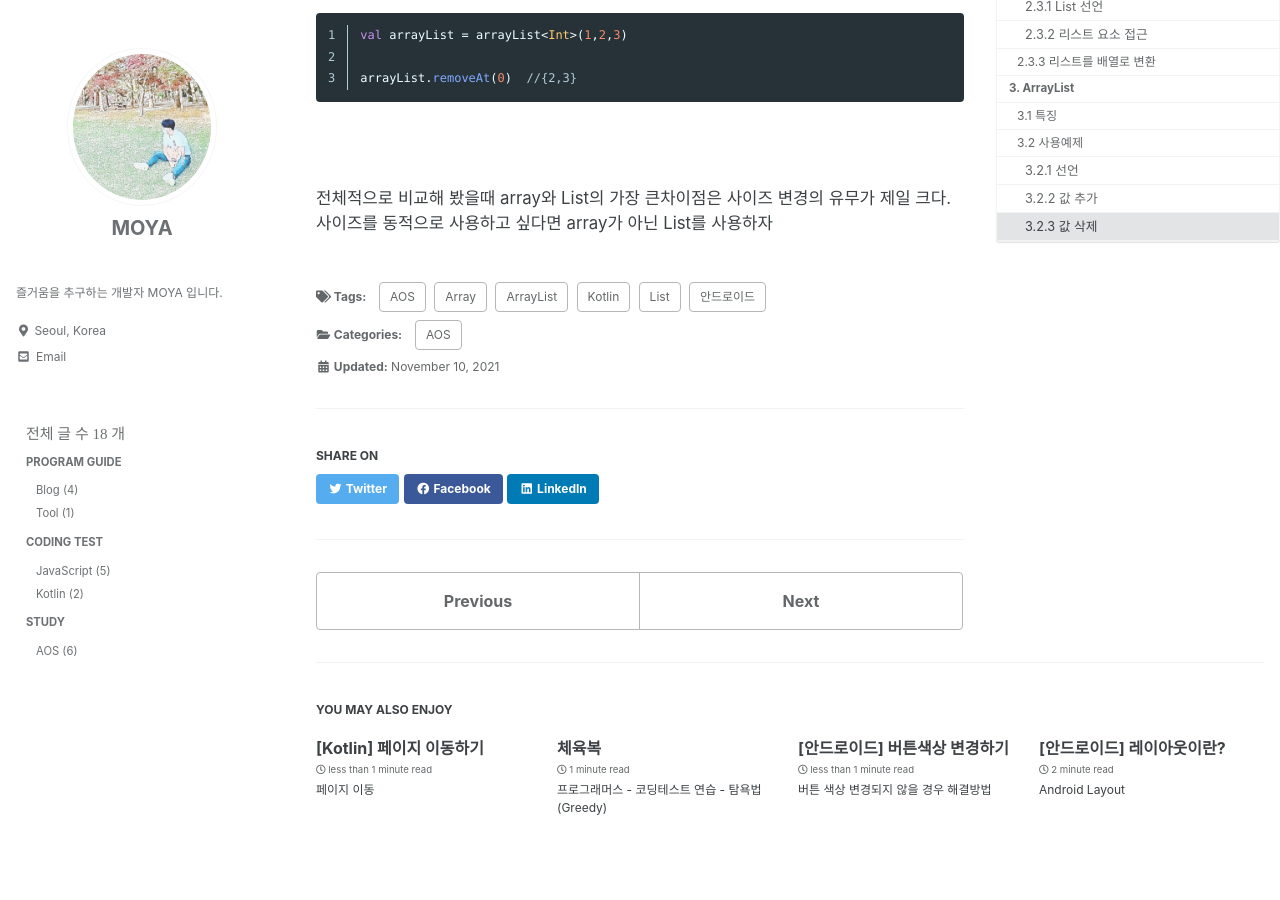
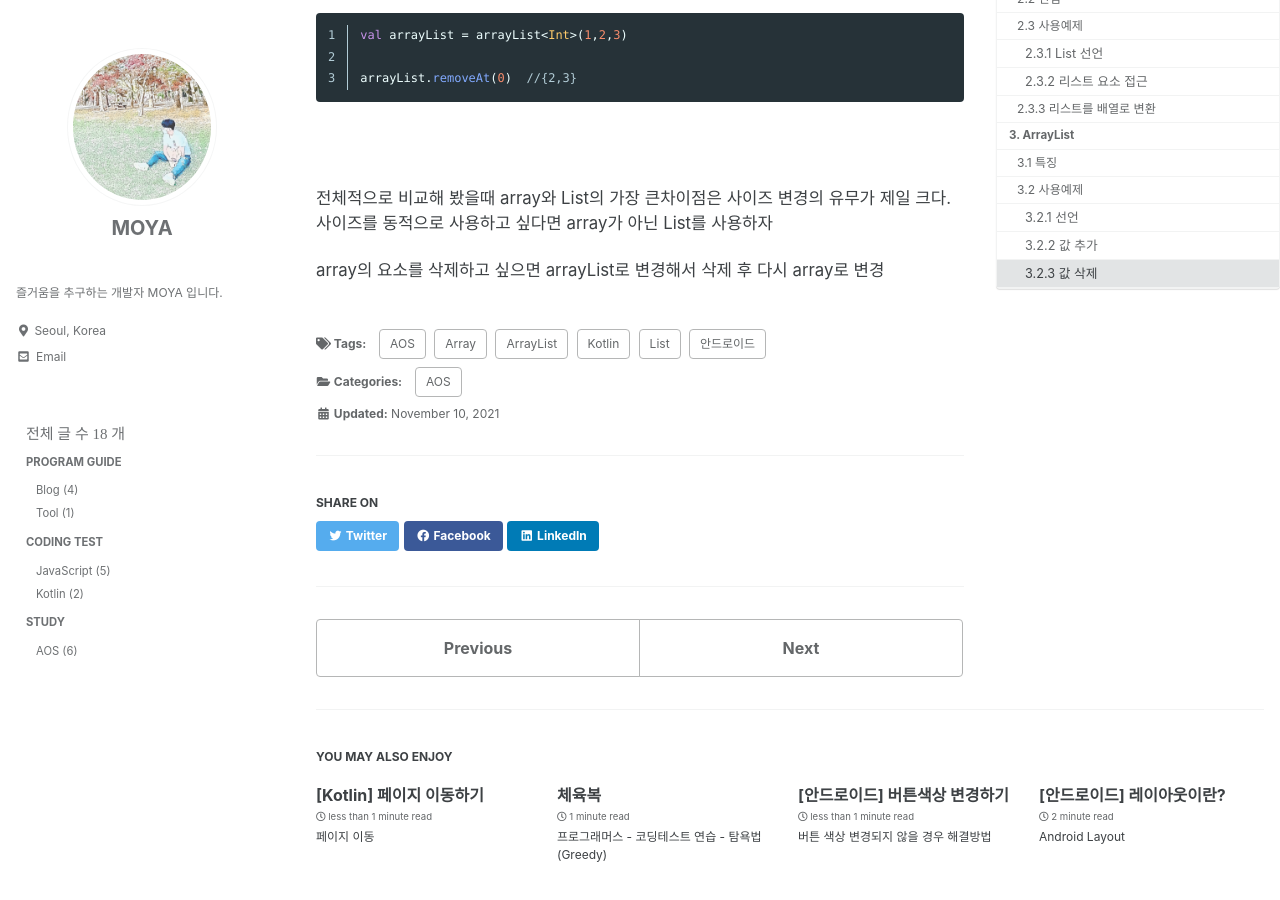
Before and after one commit to kdc7140/kdc7140.github.io, a Jekyll site: the page built from _posts/study/2021-11-10-kotlin005.md, in a window 1280 px wide and 900 px high, scrolled down 3816 px. Built offline with Jekyll 4.4.1, drawn with Linux system fonts in a browser that asks for light colours; cached includes are drawn as plain includes; some web fonts are replaced.

Commit message:
contents change - array,list

```diff
--- a/_posts/study/2021-11-10-kotlin005.md
+++ b/_posts/study/2021-11-10-kotlin005.md
@@ -183,3 +183,5 @@ arrayList.removeAt(0)  //{2,3}
 
 전체적으로 비교해 봤을때 array와 List의 가장 큰차이점은 사이즈 변경의 유무가 제일 크다.
 사이즈를 동적으로 사용하고 싶다면 array가 아닌 List를 사용하자
+
+array의 요소를 삭제하고 싶으면 arrayList로 변경해서 삭제 후 다시 array로 변경
```
